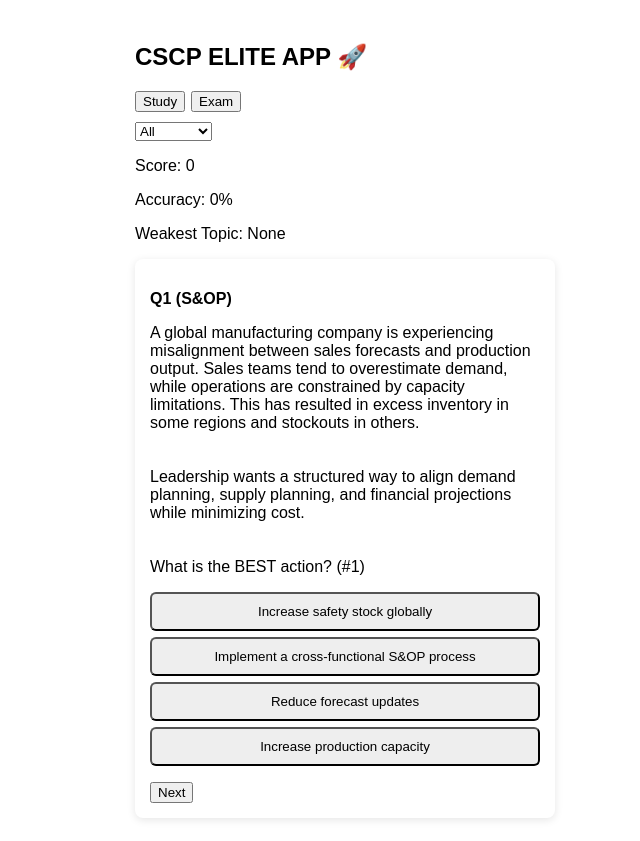
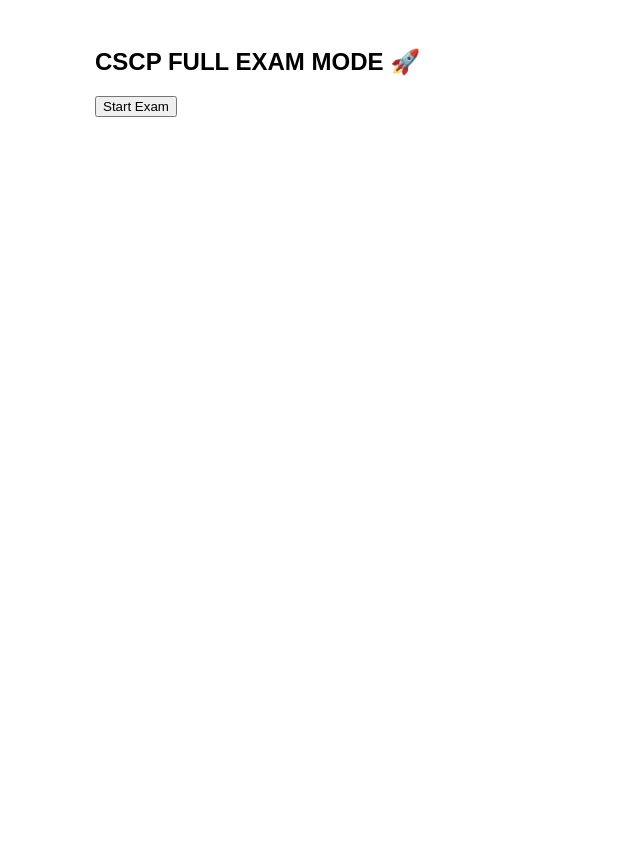
Before and after one commit to megellio/cscp-study-app, a Next.js app: page / in a window 1280 px wide. Shown: the whole page, without its empty margins (295-935 px from the left). After the commit the page ends 800 px from the top, so only its background shows below. Built offline with nearby package versions, Linux system fonts and the light colour scheme.

Commit message:
Update page.jsx

```diff
--- a/app/page.jsx
+++ b/app/page.jsx
@@ -2,197 +2,146 @@
 
 import React, { useState, useMemo, useEffect } from "react";
 
-// ===================== ELITE CSCP APP =====================
-// ✅ Multi-paragraph realistic questions
-// ✅ Exam timer
-// ✅ Weak topic detection
-// ✅ Modern UI styling
 const topics = ["S&OP","Inventory","Logistics","Risk"];
 
-const baseQuestions = [
-  {
-    topic: "S&OP",
-    q: `A global manufacturing company is experiencing misalignment between sales forecasts and production output. Sales teams tend to overestimate demand, while operations are constrained by capacity limitations. This has resulted in excess inventory in some regions and stockouts in others.
+// ✅ GENERATE 150 EXAM QUESTIONS
+const examQuestions = Array.from({ length: 150 }, (_, i) => ({
+  id: i,
+  topic: topics[i % topics.length],
+  question: `Exam Scenario #${i+1}:
 
-
-Leadership wants a structured way to align demand planning, supply planning, and financial projections while minimizing cost.
-
+A company must balance cost, service, and risk across its supply chain while facing variability and constraints.
 
 What is the BEST action?`,
-    opts: [
-      "Increase safety stock globally",
-      "Implement a cross-functional S&OP process",
-      "Reduce forecast updates",
-      "Increase production capacity"
+  options: [
+    "Increase inventory",
+    "Improve cross-functional coordination",
+    "Change suppliers immediately",
+    "Reduce forecast updates"
   ],
-    a: 1,
-    e: "S&OP aligns all functions to balance demand and supply."
-  },
-  {
-    topic: "Inventory",
-    q: `A company faces frequent stockouts due to demand variability and long supplier lead times. At the same time, inventory carrying costs are increasing significantly.
-
-
-Management wants to maintain service levels while controlling costs.
-
-
-What is the BEST solution?`,
-    opts: [
-      "Reduce reorder point",
-      "Increase safety stock strategically",
-      "Eliminate safety stock",
-      "Increase EOQ significantly"
-    ],
-    a: 1,
-    e: "Safety stock buffers variability without drastically increasing cost."
-  },
-  {
-    topic: "Logistics",
-    q: `A company relies heavily on ocean freight to minimize shipping costs. However, customers are now experiencing delays and service complaints are rising.
-
-
-Leadership wants to improve customer satisfaction without drastically increasing logistics expenses.
-
-
-What is the BEST approach?`,
-    opts: [
-      "Switch entirely to air freight",
-      "Use a blended transportation strategy",
-      "Increase inventory levels everywhere",
-      "Reduce shipment frequency"
-    ],
-    a: 1,
-    e: "Blended transport balances cost and delivery speed."
-  },
-  {
-    topic: "Risk",
-    q: `A critical component is sourced from a single supplier located in a region experiencing political instability. Recent disruptions have caused delays and threaten future supply continuity.
-
-
-Management wants to reduce risk exposure without significantly increasing procurement cost.
-
-
-What is the BEST mitigation strategy?`,
-    opts: [
-      "Increase order quantities",
-      "Implement dual sourcing",
-      "Reduce inventory levels",
-      "Change transportation modes"
-    ],
-    a: 1,
-    e: "Dual sourcing reduces dependency and risk exposure."
-  }
-];
-
-const questionBank = Array.from({ length: 300 }, (_, i) => {
-  const base = baseQuestions[i % baseQuestions.length];
-  return {
-    topic: base.topic,
-    question: `${base.q} (#${i+1})`,
-    options: base.opts,
-    answer: base.a,
-    explanation: base.e
-  };
-});
-
+  answer: 1
+}));
 
 export default function Page() {
 
+  const [mode,setMode]=useState("study");
 
-  const [mode,setMode]=useState("study");
-  const [topicFilter,setTopicFilter]=useState("All");
+  // ✅ EXAM STATE
   const [current,setCurrent]=useState(0);
   const [answers,setAnswers]=useState({});
-  const [show,setShow]=useState(false);
-  const [weak,setWeak]=useState({});
+  const [flagged,setFlagged]=useState({});
+  const [submitted,setSubmitted]=useState(false);
 
-
+  // ✅ TIMER (3.5 hours)
   const [time,setTime]=useState(210*60);
 
-
   useEffect(()=>{
-    if(mode!=="exam") return;
+    if(mode!=="exam" || submitted) return;
     const t=setInterval(()=>setTime(t=>t-1),1000);
     return ()=>clearInterval(t);
-  },[mode]);
+  },[mode,submitted]);
 
+  const q = examQuestions[current];
 
-  const filtered = useMemo(()=>{
-    if(topicFilter==="All") return questionBank;
-    return questionBank.filter(q=>q.topic===topicFilter);
-  },[topicFilter]);
-
-
-  const q = filtered[current];
-
-
+  // ✅ SELECT ANSWER (LOCKED PER QUESTION)
   const answerQ=(i)=>{
-    setAnswers(prev=>({...prev,[current]:i}));
-    setShow(true);
-
-    if(i!==q.answer){
-      setWeak(w=>({...w,[q.topic]:(w[q.topic]||0)+1}));
-    }
+    setAnswers(prev => ({ ...prev, [current]: i }));
   };
 
-  const next=()=>{
-    setCurrent(c=>c+1);
-    setShow(false);
+  // ✅ FLAG QUESTION
+  const toggleFlag=()=>{
+    setFlagged(prev => ({
+      ...prev,
+      [current]: !prev[current]
+    }));
   };
 
-  const score = Object.keys(answers).filter(i=>answers[i]===filtered[i]?.answer).length;
-  const pct = Math.round(score/(filtered.length||1)*100);
+  // ✅ SCORE
+  const score = Object.keys(answers)
+    .filter(i=>answers[i]===examQuestions[i]?.answer).length;
 
-
-  const focus = Object.entries(weak).sort((a,b)=>b[1]-a[1])[0]?.[0] || "None";
-
-
-  const fmt=t=>`${Math.floor(t/3600)}:${Math.floor((t%3600)/60).toString().padStart(2,"0")}`;
-
+  const fmt = t =>
+    `${Math.floor(t/3600)}:${Math.floor((t%3600)/60).toString().padStart(2,"0")}`;
 
   return (
-    <div style={{padding:15,maxWidth:420,margin:"auto",fontFamily:"Arial"}}>
+    <div style={{padding:20,maxWidth:500,margin:"auto",fontFamily:"Arial"}}>
 
+      <h2>CSCP FULL EXAM MODE 🚀</h2>
 
-      <h2>CSCP ELITE APP 🚀</h2>
+      <button onClick={()=>setMode("exam")}>Start Exam</button>
 
+      {mode==="exam" && !submitted && (
+        <>
+          <p>Time Remaining: {fmt(time)}</p>
 
-      <div style={{display:"flex",gap:6,marginBottom:10}}>
-        <button onClick={()=>setMode("study")}>Study</button>
-        <button onClick={()=>setMode("exam")}>Exam</button>
+          {/* ✅ NAV GRID */}
+          <div style={{display:"flex",flexWrap:"wrap",gap:5}}>
+            {examQuestions.map((_,i)=>(
+              <button key={i}
+                onClick={()=>setCurrent(i)}
+                style={{
+                  width:30,height:30,
+                  background:
+                    flagged[i] ? "#ff9800" :
+                    answers[i]!==undefined ? "#4caf50" :
+                    "#eee"
+                }}
+              >
+                {i+1}
+              </button>
+            ))}
           </div>
 
-      <select onChange={(e)=>{setTopicFilter(e.target.value);setCurrent(0);}}>
-        <option>All</option>
-        {topics.map(t=><option key={t}>{t}</option>)}
-      </select>
-      <div style={{marginTop:10}}>
-        <p>Score: {score}</p>
-        <p>Accuracy: {pct}%</p>
-        <p>Weakest Topic: {focus}</p>
-        {mode==="exam" && <p>Time: {fmt(time)}</p>}
-      </div>
-
-      {q && (
-        <div style={{background:"#fff",padding:15,marginTop:10,borderRadius:8,boxShadow:"0 2px 8px rgba(0,0,0,0.1)"}}>
-
-
+          {/* ✅ QUESTION CARD */}
+          <div style={{marginTop:15,padding:15,background:"#fff",borderRadius:8,boxShadow:"0 2px 6px rgba(0,0,0,0.1)"}}>
             <p><b>Q{current+1} ({q.topic})</b></p>
             <p style={{whiteSpace:"pre-line"}}>{q.question}</p>
+
             {q.options.map((o,i)=>(
               <button key={i}
                 onClick={()=>answerQ(i)}
-              style={{display:"block",width:"100%",margin:"6px 0",padding:10,borderRadius:6,
-              background: show ? (i===q.answer ? "#4caf50" : i===answers[current] ? "#f44336" : "#eee") : "#eee"}}
+                style={{
+                  display:"block",
+                  width:"100%",
+                  margin:"6px 0",
+                  padding:10,
+                  background: answers[current]===i ? "#bbb" : "#eee"
+                }}
               >
                 {o}
               </button>
             ))}
 
-          {show && <p><b>Explanation:</b> {q.explanation}</p>}
-          <button onClick={next} style={{marginTop:10}}>Next</button>
+            {/* ✅ CONTROL BUTTONS */}
+            <div style={{display:"flex",gap:10,marginTop:10}}>
+              <button onClick={()=>setCurrent(Math.max(0,current-1))}>Prev</button>
+              <button onClick={()=>setCurrent(Math.min(examQuestions.length-1,current+1))}>Next</button>
+              <button onClick={toggleFlag}>
+                {flagged[current] ? "Unflag" : "Flag"}
+              </button>
+            </div>
 
+            <button
+              style={{marginTop:10,background:"#f44336",color:"#fff"}}
+              onClick={()=>setSubmitted(true)}
+            >
+              Submit Exam
+            </button>
 
+          </div>
+        </>
+      )}
+
+      {/* ✅ RESULTS SCREEN */}
+      {submitted && (
+        <div>
+          <h3>Exam Results</h3>
+          <p>Score: {score}/{examQuestions.length}</p>
+
+          <h4>Flagged Questions</h4>
+          {Object.keys(flagged).filter(i=>flagged[i]).map(i=>(
+            <p key={i}>Q{Number(i)+1}</p>
+          ))}
         </div>
       )}
 
```
Lines whose indentation alone changed are shown as unchanged.
